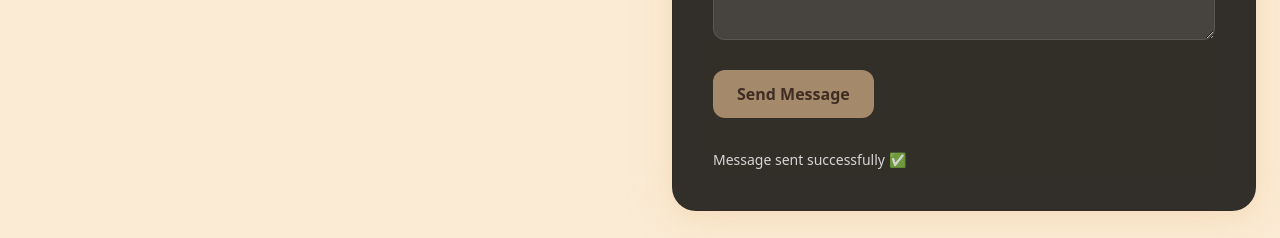
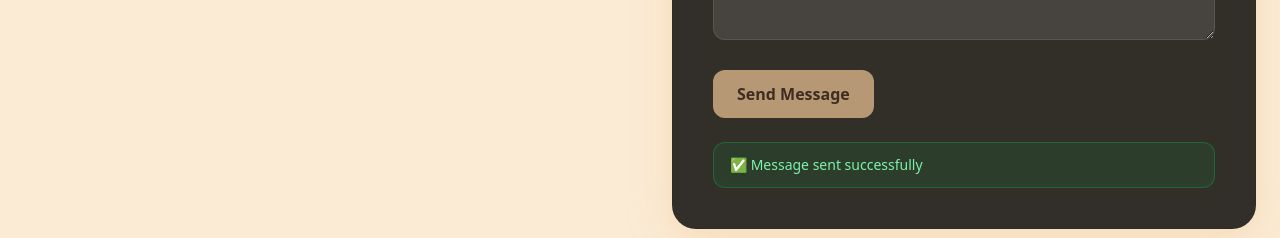
Before and after one commit to kirikanjuguna/newsongchurch-org, a Next.js app: page /contact in a window 1280 px wide. Both pictures are taken after typing "Sample", "name@example.com", "Sample", "Sample" into the empty fields and a click on the button "Send Message". Shown: the part 845-1083 px from the top of the page. Built offline with nearby package versions, Linux system fonts and the light colour scheme; no server answers.

Commit message:
Resend API set up

```diff
--- a/app/(public)/contact/page.tsx
+++ b/app/(public)/contact/page.tsx
@@ -2,7 +2,7 @@
 
 import { motion } from "framer-motion";
 import { Mail, Phone, MapPin } from "lucide-react";
-import { useState } from "react";
+import { useState, useEffect } from "react";
 
 export default function ContactPage() {
   const [form, setForm] = useState({
@@ -13,7 +13,18 @@ export default function ContactPage() {
   });
 
   const [loading, setLoading] = useState(false);
-  const [status, setStatus] = useState<string | null>(null);
+
+  const [status, setStatus] = useState<{
+    type: "success" | "error";
+    text: string;
+  } | null>(null);
+
+  // ✅ auto-hide status after 4s
+  useEffect(() => {
+    if (!status) return;
+    const t = setTimeout(() => setStatus(null), 4000);
+    return () => clearTimeout(t);
+  }, [status]);
 
   function updateField(key: string, value: string) {
     setForm((prev) => ({ ...prev, [key]: value }));
@@ -36,13 +47,28 @@ export default function ContactPage() {
       const data = await res.json();
 
       if (data.success) {
-        setStatus("Message sent successfully ✅");
-        setForm({ name: "", email: "", subject: "", message: "" });
+        setStatus({
+          type: "success",
+          text: "Message sent successfully",
+        });
+
+        setForm({
+          name: "",
+          email: "",
+          subject: "",
+          message: "",
+        });
       } else {
-        setStatus("Failed to send message ❌");
+        setStatus({
+          type: "error",
+          text: "Failed to send message",
+        });
       }
-    } catch (err) {
-      setStatus("Something went wrong ❌");
+    } catch {
+      setStatus({
+        type: "error",
+        text: "Something went wrong",
+      });
     } finally {
       setLoading(false);
     }
@@ -81,7 +107,7 @@ export default function ContactPage() {
           >
             <ContactItem icon={MapPin} title="Location" text="South C, Nairobi, Kenya" />
             <ContactItem icon={Phone} title="Phone" text="+254 700 000 000" />
-            <ContactItem icon={Mail} title="Email" text="info@newsongchurch.org" />
+            <ContactItem icon={Mail} title="Email" text="info@newsongchapel.org" />
 
             <p className="italic text-accent max-w-md">
               “Call to Me, and I will answer you, and show you great and mighty
@@ -150,16 +176,30 @@ export default function ContactPage() {
                   type="submit"
                   disabled={loading}
                   className="inline-flex items-center justify-center
-                             rounded-xl bg-accent/60 px-6 py-3 font-semibold
+                             rounded-xl bg-accent/70 px-6 py-3 font-semibold
                              text-accent-foreground transition
                              hover:opacity-90 disabled:opacity-50"
                 >
                   {loading ? "Sending..." : "Send Message"}
                 </button>
 
+                {/* ✅ Better status alert */}
                 {status && (
-                  <p className="text-sm text-white/80 pt-2">{status}</p>
+                  <motion.div
+                    initial={{ opacity: 0, y: 10 }}
+                    animate={{ opacity: 1, y: 0 }}
+                    className={`rounded-xl px-4 py-3 text-sm font-medium border
+                      ${
+                        status.type === "success"
+                          ? "bg-green-500/10 border-green-500/30 text-green-300"
+                          : "bg-red-500/10 border-red-500/30 text-red-300"
+                      }`}
+                  >
+                    {status.type === "success" ? "✅ " : "❌ "}
+                    {status.text}
+                  </motion.div>
                 )}
+
               </form>
             </div>
           </motion.div>
--- a/app/api/contact/route.ts
+++ b/app/api/contact/route.ts
@@ -14,8 +14,9 @@ export async function POST(req: Request) {
       );
     }
 
-    const data = await resend.emails.send({
-      from: "New Song Church <onboarding@resend.dev>",
+    // ✅ 1 — Send message to church/admin
+    await resend.emails.send({
+      from: "New Song Church <contact@newsongchapel.org>",
       to: [process.env.CONTACT_RECEIVER_EMAIL!],
       replyTo: email,
       subject: subject || "New Contact Message",
@@ -29,7 +30,28 @@ export async function POST(req: Request) {
       `,
     });
 
-    return NextResponse.json({ success: true, data });
+    // ✅ 2 — Auto-reply to sender
+    await resend.emails.send({
+      from: "New Song Church <contact@newsongchapel.org>",
+      to: [email],
+      subject: "We received your message — New Song Church",
+      html: `
+        <h2>Hello ${name},</h2>
+        <p>Thank you for contacting New Song Church.</p>
+        <p>We have received your message and our team will respond shortly.</p>
+
+        <hr />
+
+        <p><strong>Your message:</strong></p>
+        <p>${message}</p>
+
+        <br/>
+        <p>Blessings,</p>
+        <p><strong>New Song Church Team</strong></p>
+      `,
+    });
+
+    return NextResponse.json({ success: true });
 
   } catch (error) {
     console.error("CONTACT ERROR:", error);
```
